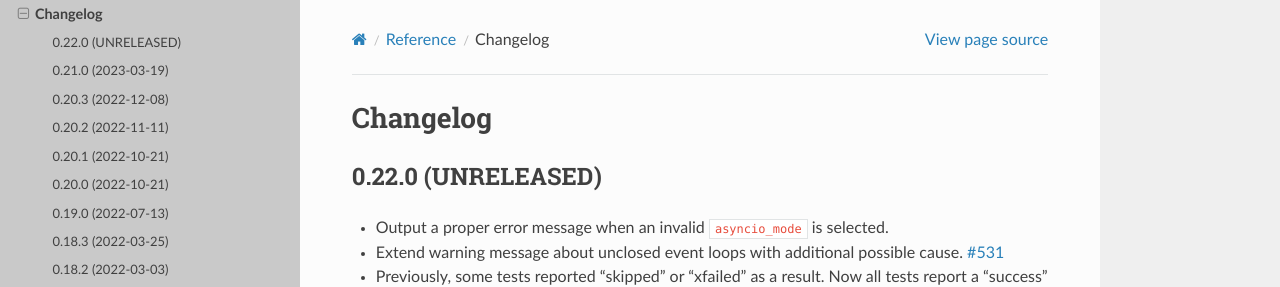
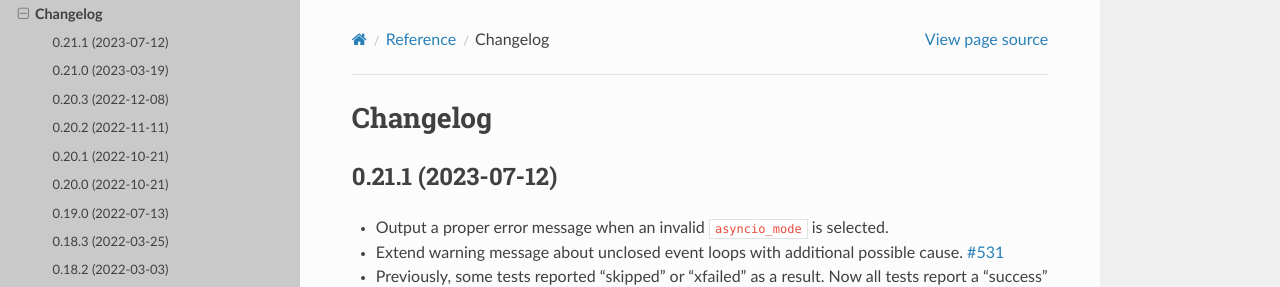
Before and after one commit to pytest-dev/pytest-asyncio, a Sphinx documentation site: the page built from docs/source/reference/changelog.rst, in a window 1280 px wide and 900 px high. Shown: the top 287 px of the window. Built offline with Sphinx 7.4.7 and the Read the Docs theme 2.0.0, drawn with Linux system fonts in a browser that asks for light colours; pages that are not in the unit, such as notebooks, are missing from menus.

Commit message:
[docs] Add release date of v0.21.1 to changelog.
Signed-off-by: Michael Seifert <m.seifert@digitalernachschub.de>

```diff
--- a/docs/source/reference/changelog.rst
+++ b/docs/source/reference/changelog.rst
@@ -2,7 +2,7 @@
 Changelog
 =========
 
-0.22.0 (UNRELEASED)
+0.21.1 (2023-07-12)
 ===================
 - Output a proper error message when an invalid ``asyncio_mode`` is selected.
 - Extend warning message about unclosed event loops with additional possible cause.
```
